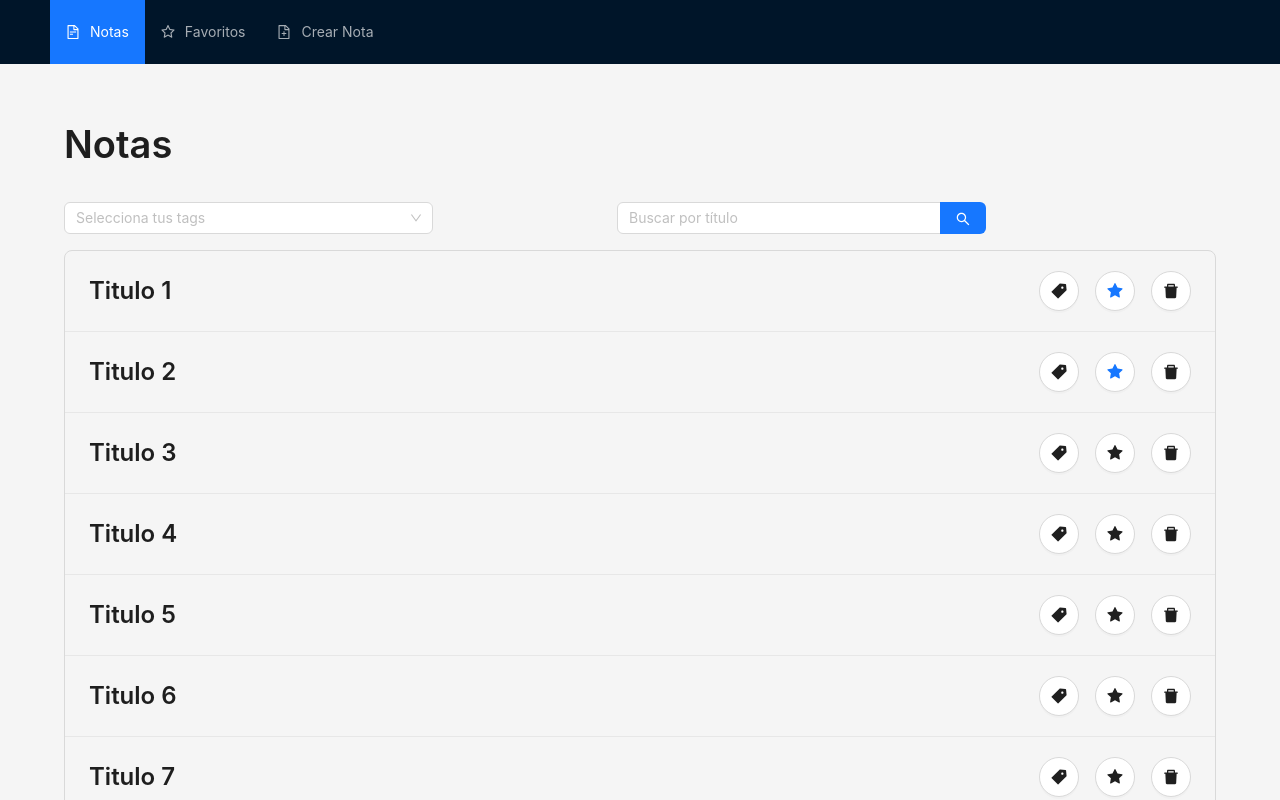
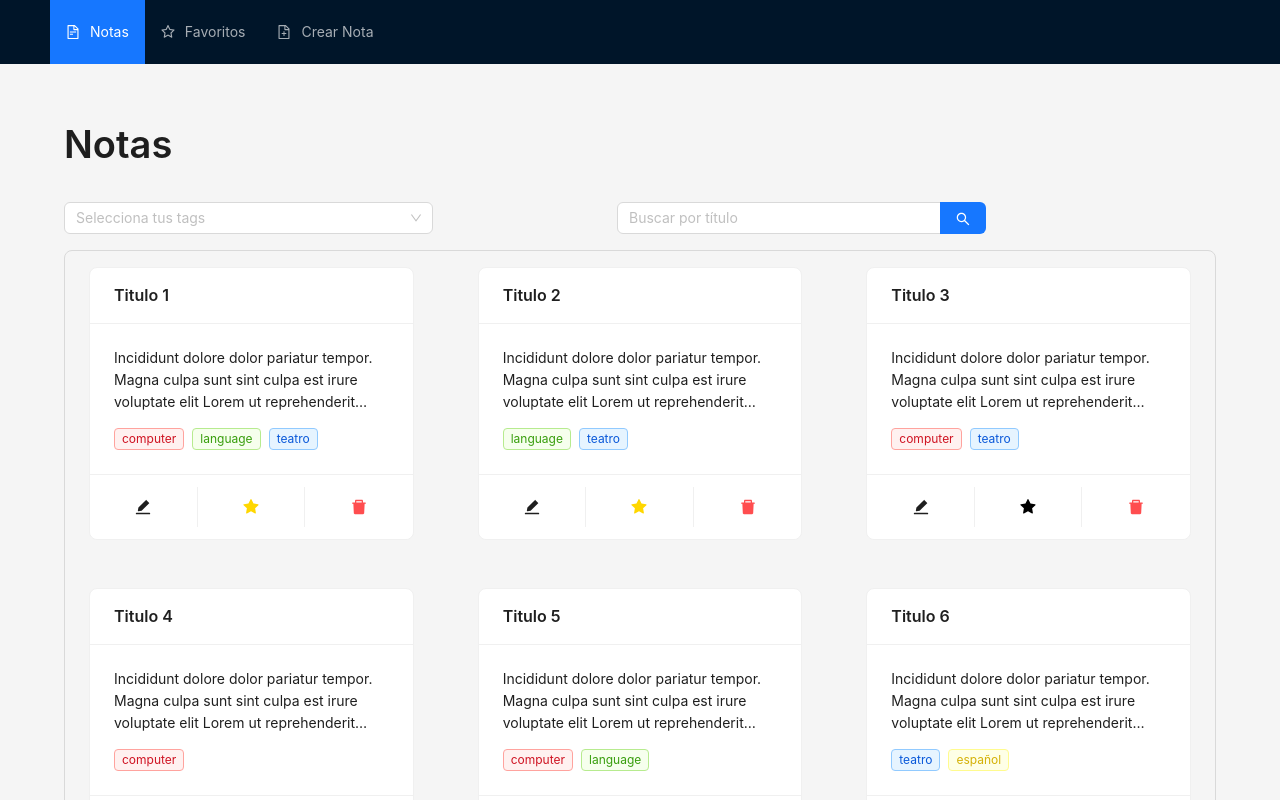
Before and after one commit to DanielAizcorbe/notes-app, a React (Create React App) app: page /favourites in a window 1280 px wide. Shown: the top 800 px of the page. Built offline with nearby package versions, Linux system fonts and the light colour scheme.

Commit message:
add funcion de tags en las tarjetas de las notas

```diff
--- a/package.json
+++ b/package.json
@@ -3,6 +3,7 @@
   "version": "0.1.0",
   "private": true,
   "dependencies": {
+    "@ant-design/colors": "^7.0.2",
     "@ant-design/icons": "^5.3.0",
     "@reduxjs/toolkit": "^2.1.0",
     "@testing-library/jest-dom": "^5.17.0",
--- a/src/components/Home/Home.js
+++ b/src/components/Home/Home.js
@@ -1,6 +1,6 @@
 import { Layout } from 'antd'
 import { Footer } from 'antd/es/layout/layout';
-import React, { useState } from 'react'
+import React from 'react'
 import HeaderHome from './header/HeaderHome';
 import { ContentHome } from './content/ContentHome';
 
@@ -13,7 +13,7 @@ export const Home = () => {
             <HeaderHome />
             <ContentHome />
             <Footer>
-                Este es mi footer
+
             </Footer>
         </Layout>
     )
--- a/src/components/Home/content/notas/BotonBorrar.js
+++ /dev/null
@@ -1,19 +0,0 @@
-import { DeleteFilled } from '@ant-design/icons';
-import { Button, Popover } from 'antd';
-import React from 'react'
-
-export const BotonBorrar = ({handleDelete}) => {
-
-    const content = "Borrar";
-
-    return (
-        <Popover placement='topLeft' content={content}>
-            <Button
-                shape='circle'
-                size='large'
-                icon={<DeleteFilled />}
-                onClick={handleDelete}
-            />
-        </Popover>
-    );
-}
--- a/src/components/Home/content/notas/BotonTag.js
+++ /dev/null
@@ -1,22 +0,0 @@
-import { TagFilled } from '@ant-design/icons'
-import { Button, Popover } from 'antd'
-import React from 'react'
-
-export const BotonTag = () => {
-
-    const content = "Gestionar tags";
-
-    return (
-        <Popover
-            content={content}
-            placement='topLeft'
-        >
-            <Button
-                shape='circle'
-                size='large'
-                icon={<TagFilled />}
-                type='default'
-            />
-        </Popover>
-    )
-}
--- a/src/components/Home/content/notas/ItemNota.js
+++ b/src/components/Home/content/notas/ItemNota.js
@@ -1,29 +1,73 @@
 import React from 'react'
-import Title from 'antd/es/typography/Title';
-import { Flex, List } from 'antd'
-import { BotonTag } from './BotonTag';
-import BotonFav from './BotonFav';
-import { BotonBorrar } from './BotonBorrar';
-import { useDispatch } from 'react-redux';
-import {deleteNote, toggleFavourite}  from '../../../../redux/slices/notasSlice';
+import { List } from 'antd'
+import { useDispatch, useSelector } from 'react-redux';
+import { deleteNote, toggleFavourite } from '../../../../redux/slices/notasSlice';
+import Card from 'antd/es/card/Card';
+import { BotonBorrar } from './botones/BotonBorrar';
+import BotonFav from './botones/BotonFav';
+import Paragraph from 'antd/es/typography/Paragraph';
+import BotonAbrir from './botones/BotonAbrir';
+import { ListaTags } from './ListaTags';
 
-const ItemNota = ({ nota, className, onClick }) => {
+const ItemNota = ({ nota, className }) => {
+
+    const tags = useSelector(state => state.tags);
 
     const dispatch = useDispatch();
 
     const handleFavourite = () => {
-        dispatch(toggleFavourite({id:nota.id}));
+        dispatch(toggleFavourite({ id: nota.id }));
     };
 
     const handleDelete = () => {
-        dispatch(deleteNote({id: nota.id}))
+        dispatch(deleteNote({ id: nota.id }))
+
+    }
+
+    /**
+     * TODO hacer un fetch de datos
+     */
+    const openNote = () => {
+        alert("abriendo la nota: " + nota.id);
     }
 
     return (
         <List.Item className={className}>
-            <Flex
+            <Card
+                title={nota.title}
+                actions={[
+                    <BotonAbrir
+                        openNote={openNote}
+                    />,
+                    <BotonFav
+                        toggleFavourite={handleFavourite}
+                        favourite={nota.favourite}
+                    />,
+                    <BotonBorrar
+                        handleDelete={handleDelete}
+                    />
+                ]}
+            >
+                <Paragraph
+                    ellipsis={{
+                        rows: 3,
+                        expandable: false
+                    }}
+                >
+                    {nota.content}
+                </Paragraph>
+                <ListaTags
+                    tags={tags.filter(t => nota.tags.includes(t.id))}
+                />
+            </Card>
+        </List.Item>
+    )
+}
+
+/**
+ * <Flex
                 vertical
-                onClick={onClick}
+                onClick={openNote}
                 style={{ width: "100%" }}
             >
                 <Title
@@ -36,7 +80,6 @@ const ItemNota = ({ nota, className, onClick }) => {
             <Flex
                 gap={"1rem"}
             >
-                <BotonTag />
                 <BotonFav
                     toggleFavourite={handleFavourite}
                     favourite={nota.favourite}
@@ -45,8 +88,7 @@ const ItemNota = ({ nota, className, onClick }) => {
                     handleDelete={handleDelete}
                 />
             </Flex>
-        </List.Item>
-    )
-}
+ *
+ */
 
 export default ItemNota
--- a/src/components/Home/content/notas/ListaNotas.js
+++ b/src/components/Home/content/notas/ListaNotas.js
@@ -11,7 +11,9 @@ const ListaNotas = ({ notas }) => {
     * *    title: string,
     * *    id: number,
     * *    tags: array,
-    * *    favourite: boolean
+    * *    favourite: boolean,
+    * *    content
+    * TODO lastEdited: date
     * * }
     */
 
@@ -25,12 +27,20 @@ const ListaNotas = ({ notas }) => {
 
     return (
         <List
+            grid={{
+                gutter: 16,
+                xs: 1,
+                sm: 1,
+                md: 2,
+                lg: 3,
+                xl: 3,
+                xxl: 3,
+            }}
             size="large"
             bordered
             dataSource={notas}
             renderItem={renderItem}
-            pagination={true}
-            locale={{emptyText: <ListaVacia />}}
+            locale={{ emptyText: <ListaVacia /> }}
         />
     )
 }
--- /dev/null
+++ b/src/components/Home/content/notas/ListaTags.js
@@ -0,0 +1,15 @@
+import { Tag } from 'antd'
+import React from 'react'
+
+export const ListaTags = ({ tags }) => {
+    return (
+        <div>
+            {
+                tags.map(t =>
+                    <Tag key={t.id} color={t.color}>
+                        {t.label}
+                    </Tag>)
+            }
+        </div>
+    )
+}
--- /dev/null
+++ b/src/components/Home/content/notas/botones/BotonAbrir.js
@@ -0,0 +1,25 @@
+import { EditFilled } from "@ant-design/icons";
+import { Button, Popover } from "antd";
+import React from "react";
+
+
+const BotonAbrir = ({openNote}) => {
+
+
+    return (
+        <Popover
+            content="Abrir"
+            placement='top'
+            trigger="hover"
+        >
+            <Button
+                type='text'
+                size='large'
+                icon={<EditFilled />}
+                onClick={openNote}
+            />
+        </Popover>
+    )
+}
+
+export default BotonAbrir;
--- /dev/null
+++ b/src/components/Home/content/notas/botones/BotonBorrar.js
@@ -0,0 +1,48 @@
+import { DeleteFilled } from '@ant-design/icons';
+import { Button, Popover } from 'antd';
+import Modal from 'antd/es/modal/Modal';
+import React, { useState } from 'react'
+
+export const BotonBorrar = ({ handleDelete }) => {
+
+    const [showModal, setShowModal] = useState(false);
+
+    const closeModal = () => {
+        setShowModal(false);
+    }
+
+    const openModal = () => {
+        setShowModal(true);
+    }
+
+    const confirmDelete = () => {
+        handleDelete();
+        closeModal();
+    }
+    return (
+        <>
+            <Popover
+                placement='top'
+                content="Borrar"
+                trigger="hover"
+            >
+                <Button
+                    type='text'
+                    size='large'
+                    icon={<DeleteFilled />}
+                    onClick={openModal}
+                    danger
+                />
+            </Popover>
+            <Modal
+                open={showModal}
+                onOk={confirmDelete}
+                onCancel={closeModal}
+                title="¿Esta seguro de borrar esta nota?"
+                centered
+            >
+
+            </Modal>
+        </>
+    );
+}
--- a/src/components/Home/content/notas/BotonFav.js
+++ b/src/components/Home/content/notas/botones/BotonFav.js
@@ -2,18 +2,20 @@ import { StarFilled } from '@ant-design/icons';
 import { Button, Popover } from 'antd'
 import React from 'react'
 
-const BotonFav = ({toggleFavourite, favourite}) => {
-
-    const content = "Agregar a favoritos";
+const BotonFav = ({ toggleFavourite, favourite }) => {
 
     const styles = {
-        color: favourite ? "#1677ff" : "inherit",
+        color: favourite ? "gold" : "black",
     };
 
     return (
-        <Popover content={content} placement='top'>
+        <Popover
+            content="Agregar a favoritos"
+            placement='top'
+            trigger="hover"
+        >
             <Button
-                shape='circle'
+                type='text'
                 size='large'
                 icon={<StarFilled />}
                 onClick={toggleFavourite}
--- a/src/redux/slices/notasSlice.js
+++ b/src/redux/slices/notasSlice.js
@@ -1,47 +1,56 @@
 import { createSlice } from "@reduxjs/toolkit";
+
+const contenidoDefault = "Incididunt dolore dolor pariatur tempor. Magna culpa sunt sint culpa est irure voluptate elit Lorem ut reprehenderit laborum. Quis amet reprehenderit incididunt nisi aliqua magna sunt ea. Et aute veniam excepteur nostrud nulla officia consequat quis quis elit ex incididunt ad nulla."
 
 const notas = [
     {
         title: "Titulo 1",
         id: 1,
         tags: [1, 2, 3],
-        favourite: true
+        favourite: true,
+        content: contenidoDefault
     },
     {
         title: "Titulo 2",
         id: 2,
         tags: [3, 2],
-        favourite: true
+        favourite: true,
+        content: contenidoDefault
     },
     {
         title: "Titulo 3",
         id: 3,
         tags: [3, 1],
-        favourite: false
+        favourite: false,
+        content: contenidoDefault
     },
     {
         title: "Titulo 4",
         id: 4,
         tags: [1],
-        favourite: false
+        favourite: false,
+        content: contenidoDefault
     },
     {
         title: "Titulo 5",
         id: 5,
         tags: [1, 2],
-        favourite: false
+        favourite: false,
+        content: contenidoDefault
     },
     {
         title: "Titulo 6",
         id: 6,
         tags: [3, 4],
-        favourite: false
+        favourite: false,
+        content: contenidoDefault
     },
     {
         title: "Titulo 7",
         id: 7,
         tags: [4, 1],
-        favourite: false
+        favourite: false,
+        content: contenidoDefault
     },
 ];
 
```
Also changed, not shown: src/components/Home/content/ContentHome.js (line endings or trailing spaces), 1 other file (tests, documents, lock files or other folders).
